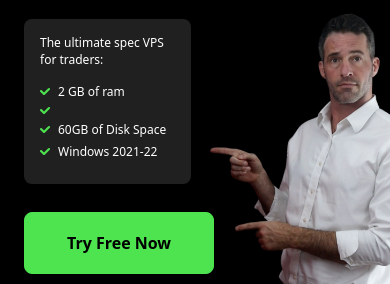
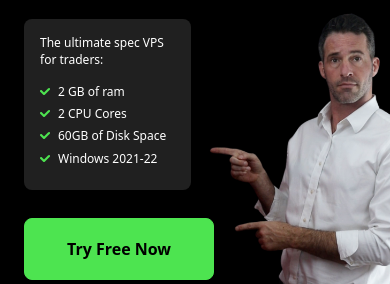
Before and after one commit to Dizzlacus/Think-Huge, a plain HTML site: page index.html in a window 390 px wide. Shown: the part 263-547 px from the top of the page. Drawn offline with nearby package versions, Linux system fonts and the light colour scheme; files that its build step writes are made by us from their sources.

Commit message:
Add files via upload

```diff
--- a/index.html
+++ b/index.html
@@ -59,7 +59,7 @@
                                     </div>
                                     <div class="d-flex align-items-baseline mb-2 mb-md-0">
                                         <img src="images/tick.png" alt="tick symbol" class="tick me-2 ms-md-2">
-                                        <h4 class="mb-0 d-none d-md-block">2 CPU Cores</h4>
+                                        <h4 class="mb-0">2 CPU Cores</h4>
                                     </div>
                                     <div class="d-flex align-items-baseline mb-2 mb-md-0">
                                         <img src="images/tick.png" alt="tick symbol" class="tick me-2 ms-md-2">
```
